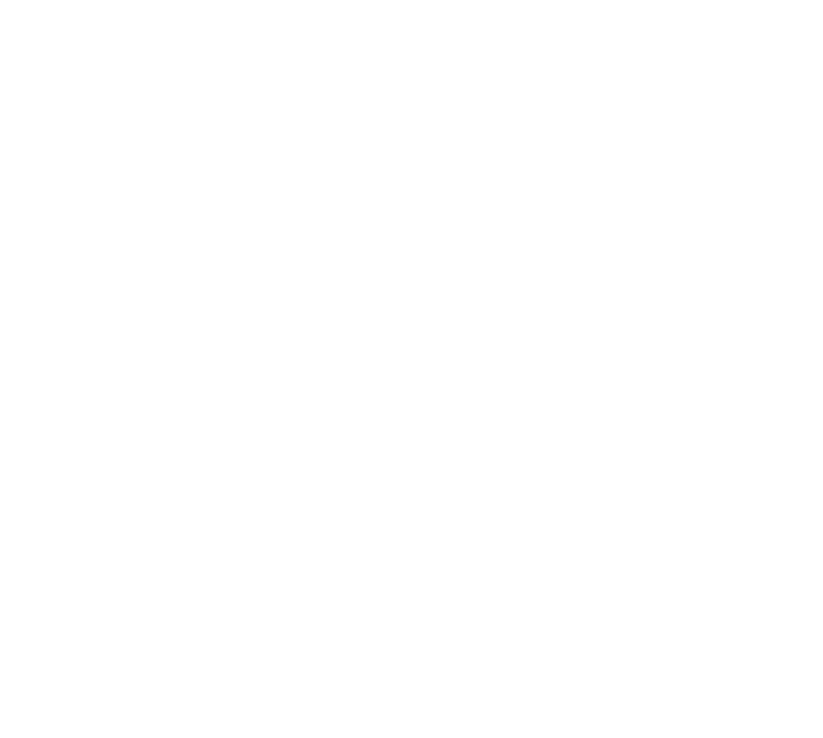
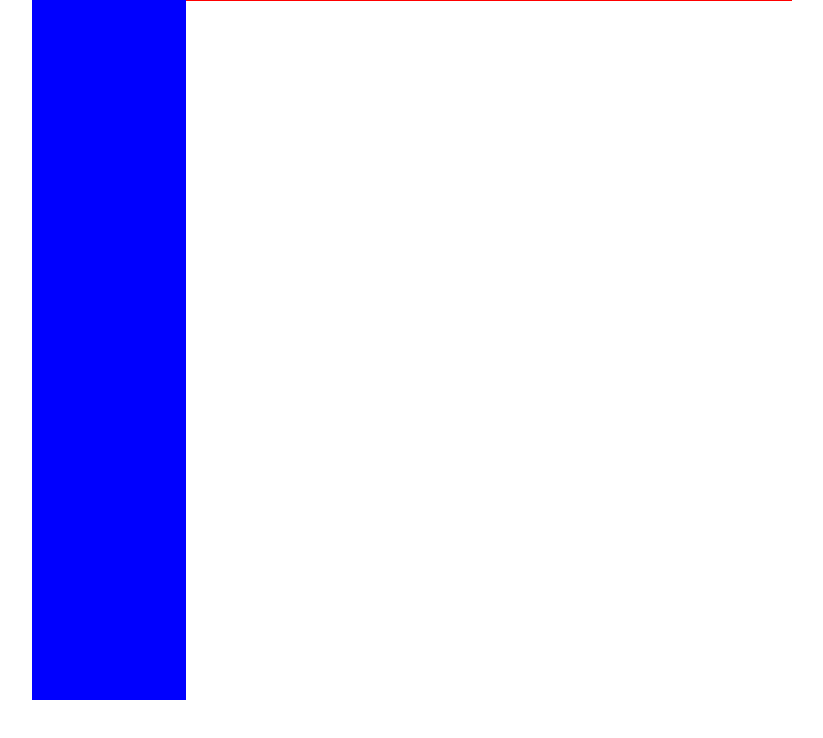
Before and after one commit to maxwellsmart84/liskov, a website: page index.html in a window 1280 px wide. Shown: the whole page, without its empty margins (38-861 px from the left). Drawn offline with nearby package versions, Linux system fonts and the light colour scheme.

Commit message:
nothing really

```diff
--- a/css/master.scss
+++ b/css/master.scss
@@ -1,7 +1,18 @@
+///////////////// general elements ///////////
+body {
+  padding-left: 0;
+}
+
+//////////////// main classes ////////////////
 .col-md-8 {
   background-color: red;
 }
 
+///////////////// side bar /////////////////
 .col-md-4 {
   background-color: blue;
+  position: absolute;
+  width: 12%;
+  min-height: 50em;
+  margin-left: 0;
 }
--- a/index.html
+++ b/index.html
@@ -3,6 +3,7 @@
   <head>
     <meta charset="utf-8">
     <title>Chatasaourusrex</title>
+    <link rel="stylesheet" href="https://cdnjs.cloudflare.com/ajax/libs/normalize/3.0.3/normalize.css">
     <link rel="stylesheet" href="https://maxcdn.bootstrapcdn.com/bootstrap/3.3.5/css/bootstrap.min.css" integrity="sha512-dTfge/zgoMYpP7QbHy4gWMEGsbsdZeCXz7irItjcC3sPUFtf0kuFbDz/ixG7ArTxmDjLXDmezHubeNikyKGVyQ==" crossorigin="anonymous">
     <link rel="stylesheet" href="css/master.css" media="screen" title="no title" charset="utf-8">
   </head>
--- a/js/main.js
+++ b/js/main.js
@@ -17,7 +17,17 @@ var page = {
 
   initEvents: function () {
 
+  },
+
+  loadSideBar: function() {
+
+  },
+
+  createUser: function() {
+
+  },
+  deleteUser: function() {
+
   }
 
-
 };
```
Also changed, not shown: bower.json (added, +19 -0 lines), css/master.css.
